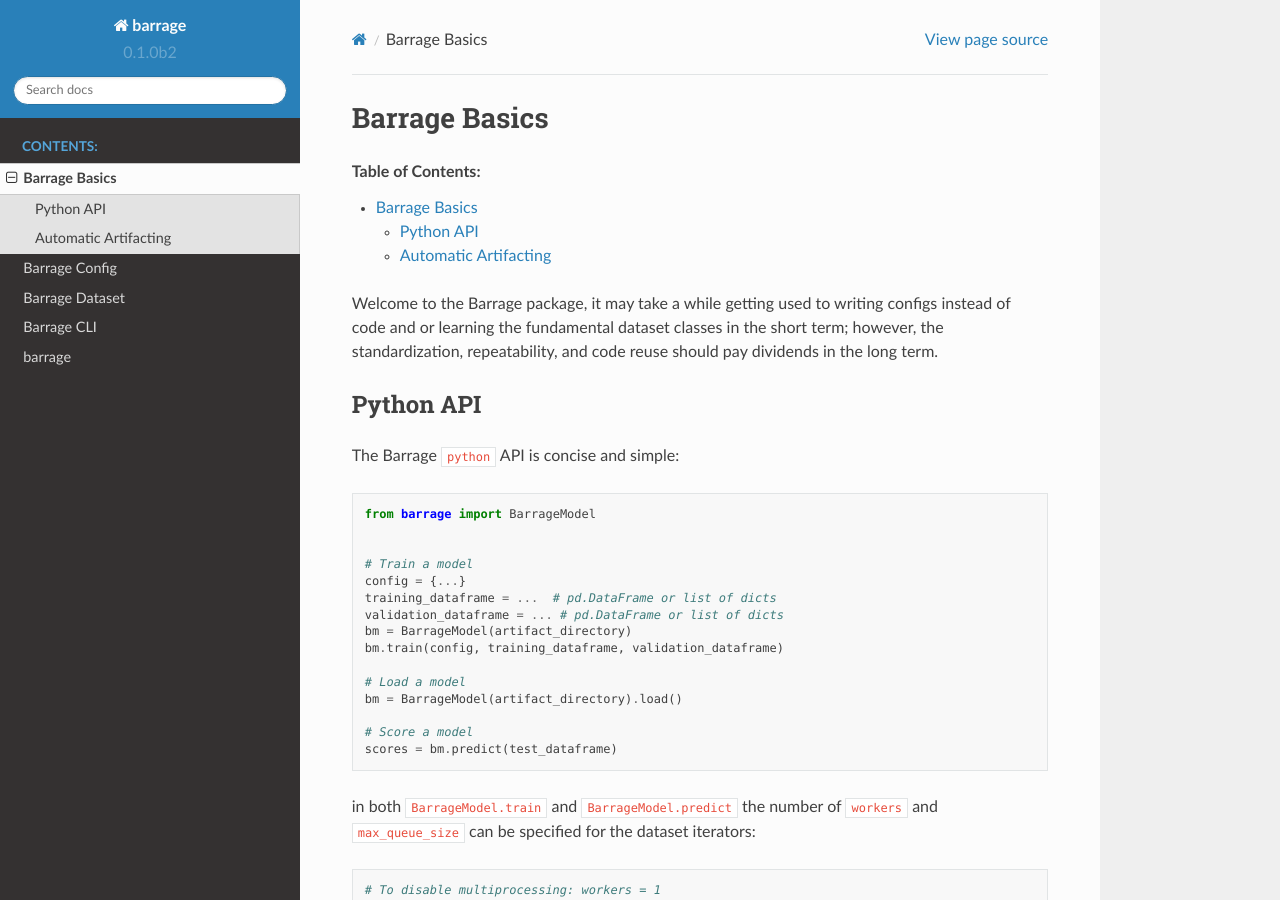
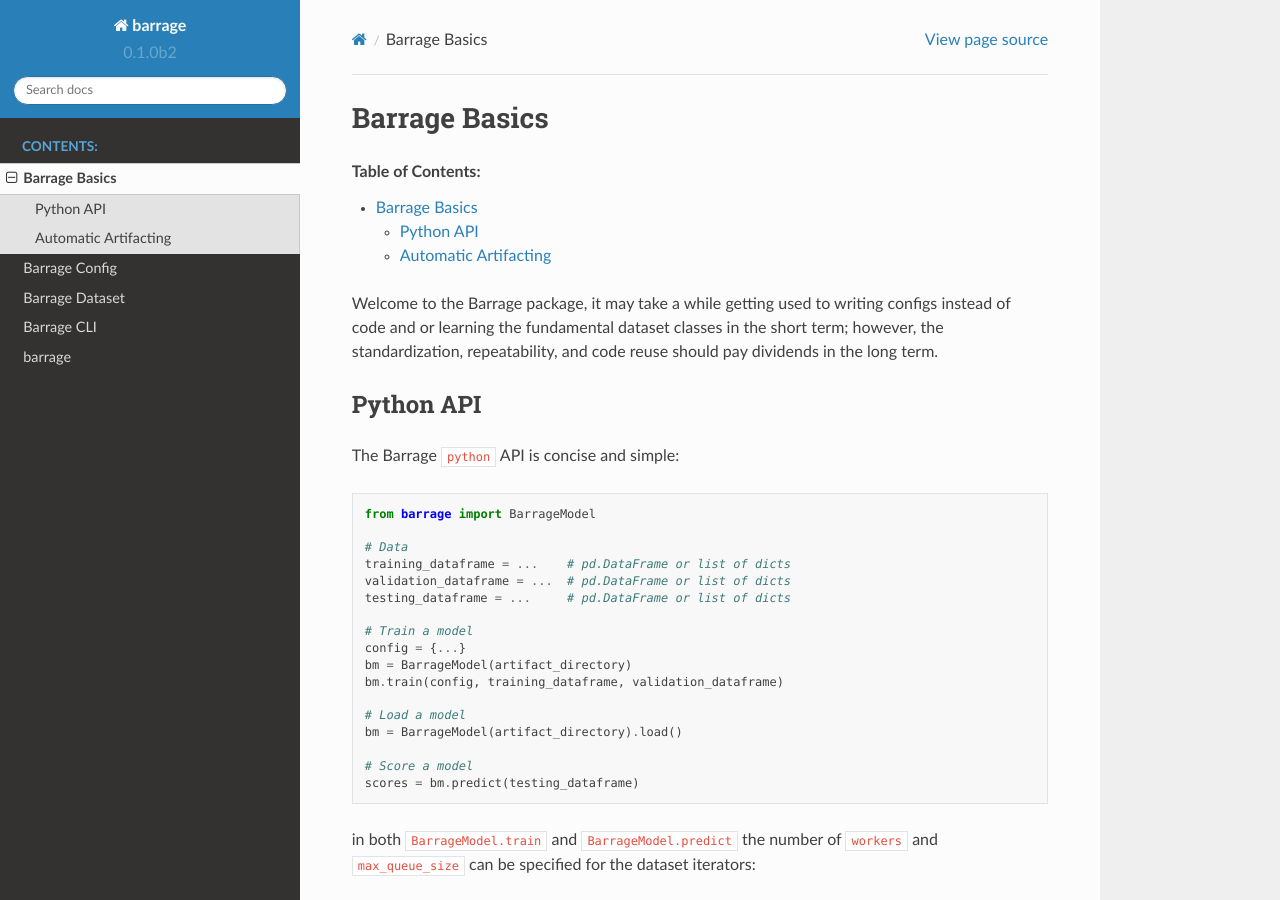
Before and after one commit to briannemsick/barrage, a Sphinx documentation site: the page built from docs/basics.rst, in a window 1280 px wide and 900 px high. Built offline with Sphinx 7.4.7 and the Read the Docs theme 2.0.0, drawn with Linux system fonts in a browser that asks for light colours.

```diff
--- a/docs/basics.rst
+++ b/docs/basics.rst
@@ -18,11 +18,13 @@ The Barrage ``python`` API is concise and simple:
 
   from barrage import BarrageModel
 
+  # Data
+  training_dataframe = ...    # pd.DataFrame or list of dicts
+  validation_dataframe = ...  # pd.DataFrame or list of dicts
+  testing_dataframe = ...     # pd.DataFrame or list of dicts
 
   # Train a model
   config = {...}
-  training_dataframe = ...  # pd.DataFrame or list of dicts
-  validation_dataframe = ... # pd.DataFrame or list of dicts
   bm = BarrageModel(artifact_directory)
   bm.train(config, training_dataframe, validation_dataframe)
 
@@ -30,7 +32,7 @@ The Barrage ``python`` API is concise and simple:
   bm = BarrageModel(artifact_directory).load()
 
   # Score a model
-  scores = bm.predict(test_dataframe)
+  scores = bm.predict(testing_dataframe)
 
 in both ``BarrageModel.train`` and ``BarrageModel.predict`` the number of ``workers``
 and ``max_queue_size`` can be specified for the dataset iterators:
```
Also changed, not shown: examples/README.rst, 2 other files.
